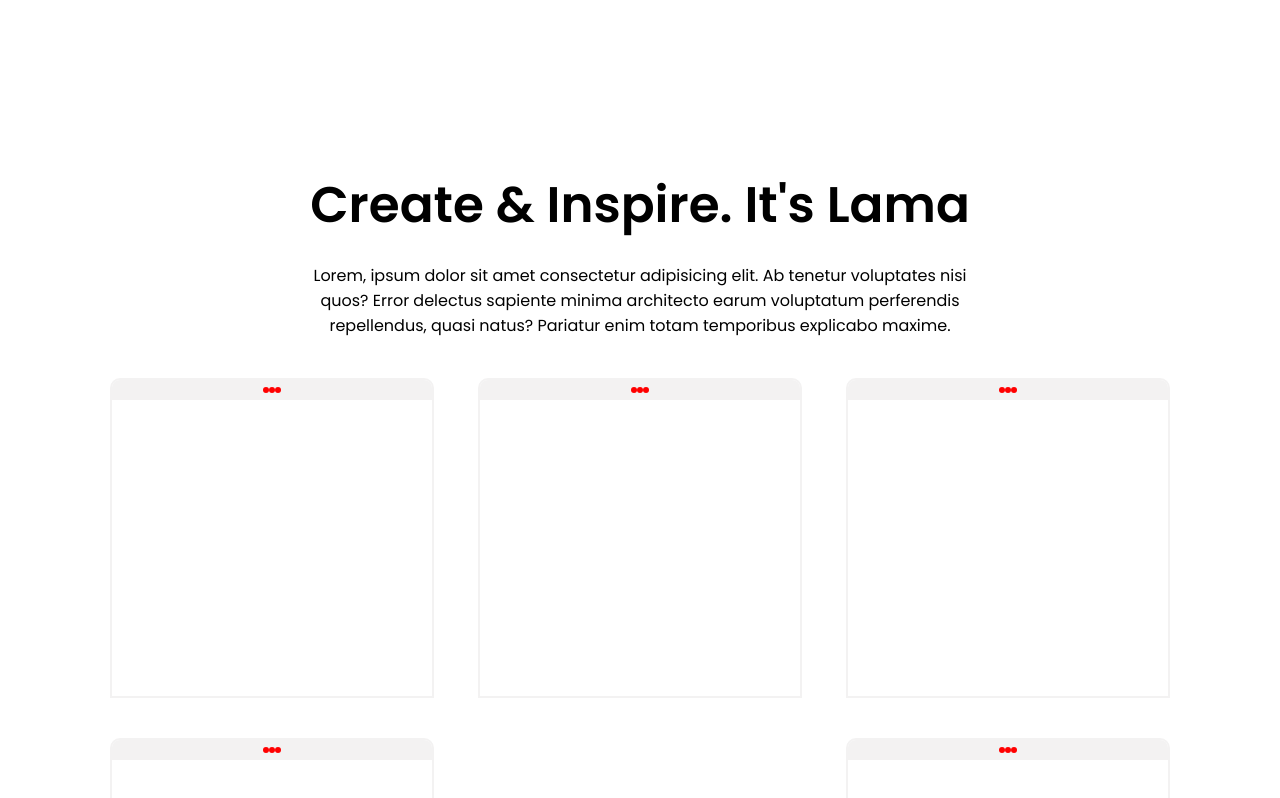
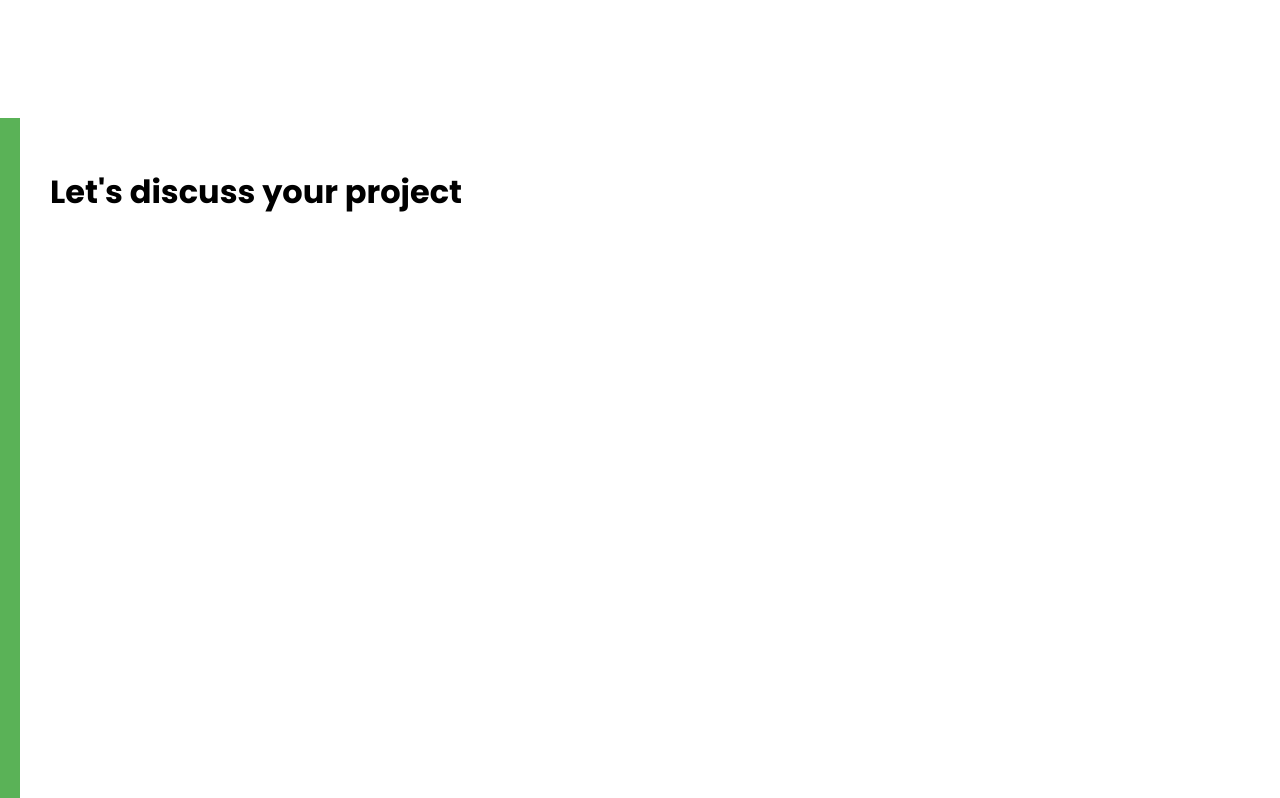
Before and after one commit to Terencino8/my-portfolio, a React (Create React App) app: page / in a window 1280 px wide. Shown: the part 1482-2280 px from the top of the page. Built offline with nearby package versions, Linux system fonts and the light colour scheme.

Commit message:
updated started the contact page

```diff
--- a/src/App.js
+++ b/src/App.js
@@ -1,6 +1,7 @@
 import About from "./components/about/About";
+import Contact from "./components/contact/Contact";
 import Intro from "./components/intro/Intro";
-import ProductList from "./components/ProductList/ProductList";
+
 
 
 function App() {
@@ -8,7 +9,7 @@ function App() {
     <div>
      <Intro/>
      <About/>
-     <ProductList/>
+      <Contact/>
     </div>
   );
 }
--- a/src/components/Product/Product.jsx
+++ /dev/null
@@ -1,15 +0,0 @@
-import "./product.css"
-
-const Product = () => {
-  return (
-    <div className="p">
-        <div className="p-browser">
-          <div className="p-circle"></div>
-          <div className="p-circle"></div>
-          <div className="p-circle"></div>
-        </div>
-    </div>
-  )
-}
-
-export default Product
--- a/src/components/Product/product.css
+++ /dev/null
@@ -1,23 +0,0 @@
-.p{
-    width: 30%;
-    height: 40vh;
-    margin: 20px 10px;
-    border: 2px solid rgb(243, 242, 242);
-    border-radius: 10px 10px 0 0;
-    overflow: hidden;
-}
-
-.p-browser{
-    height: 20px;
-    background-color: rgb(243, 242, 242);
-    display: flex;
-    align-items: center;
-    justify-content: center;
-}
-
-.p-circle{
-    width: 6px;
-    height: 6px;
-    border-radius: 50%;
-    background-color: red;
-}
--- a/src/components/ProductList/ProductList.jsx
+++ /dev/null
@@ -1,30 +0,0 @@
-import "./productList.css"
-import Product from "../Product/Product"
-
-const ProductList = () => {
-  return (
-    <div className='pl'>
-      <div className="pl-text">
-            <h1 className="pl-title"> Create & Inspire. It's Lama</h1>
-            <p className="pl-desc">
-                Lorem, ipsum dolor sit amet consectetur adipisicing elit.
-                Ab tenetur voluptates nisi quos? Error delectus sapiente
-                minima architecto earum voluptatum perferendis repellendus,
-                quasi natus?
-                Pariatur enim totam temporibus explicabo maxime.
-            </p>
-      </div>
-      <div className="pl-list">
-        <Product/>
-        <Product/>
-        <Product/>
-        <Product/>
-        <Product/>
-
-
-      </div>
-    </div>
-  )
-}
-
-export default ProductList
--- a/src/components/ProductList/productList.css
+++ /dev/null
@@ -1,27 +0,0 @@
-.pl{
-    padding: 50px 100px;
-    display: flex;
-    flex-direction: column;
-    align-items: center ;
-    text-align: center;
-}
-
-.pl-text{
-    width: 65%;
-}
-
-.pl-title{
-    font-size: 50px;
-    font-weight: 600;
-}
-
-.pl-desc{
-    margin: 20px 0;
-}
-
-.pl-list{
-    width: 100%;
-    display: flex;
-    flex-wrap: wrap;
-    justify-content: space-between;
-}
--- /dev/null
+++ b/src/components/contact/Contact.jsx
@@ -0,0 +1,22 @@
+import "./contact.css"
+
+const Contact = () => {
+  return (
+    <div className='c'>
+        <div className="c-bg"></div>
+        <div className="c-wrapper">
+            <div className="c-left">
+                <h1 className="c-title">Let's discuss your project</h1>
+                <div className="c-info">
+                    <div className="c-info-item">
+                        <img src="" alt="" />
+                    </div>
+                </div>
+            </div>
+            <div className="c-right"></div>
+        </div>
+    </div>
+  )
+}
+
+export default Contact
--- /dev/null
+++ b/src/components/contact/contact.css
@@ -0,0 +1,25 @@
+.c{
+    height: 100vh;
+    position: relative;
+}
+
+.c-bg{
+    width: 20px;
+    height: 100%;
+    background: rgb(90, 178, 87);
+    position: absolute;
+}
+
+.c-wrapper{
+    padding: 50px;
+    display: flex;
+
+}
+
+.c-left{
+    flex: 1;
+}
+
+.c-right{
+    flex: 1;
+}
```
